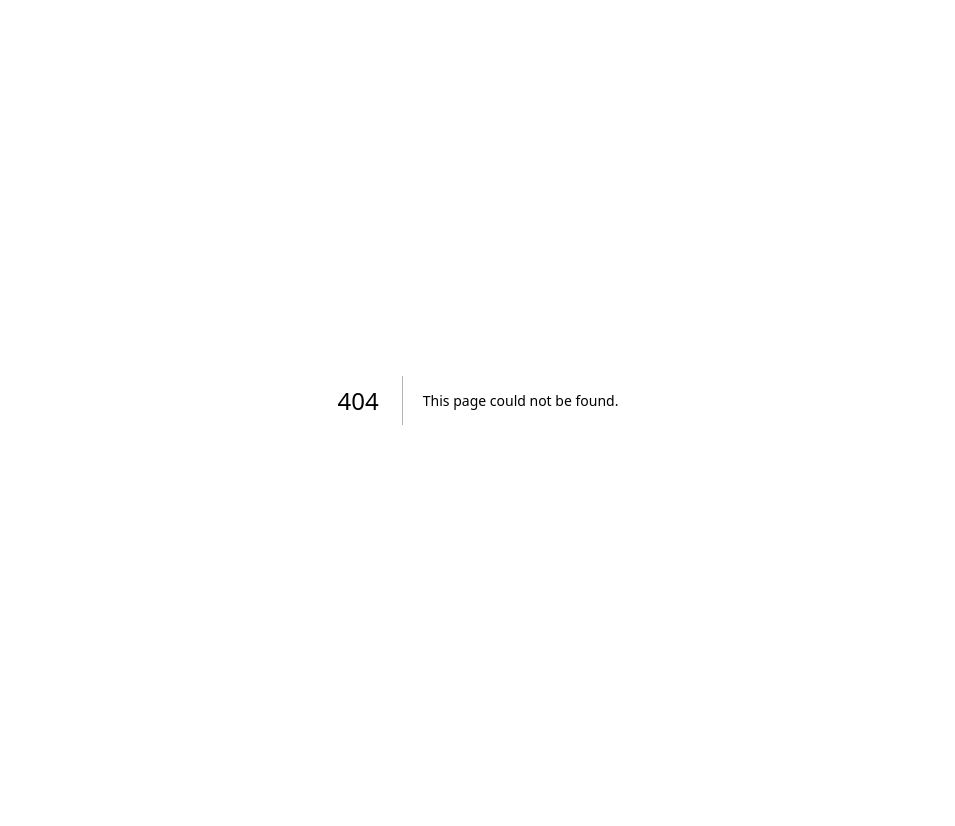
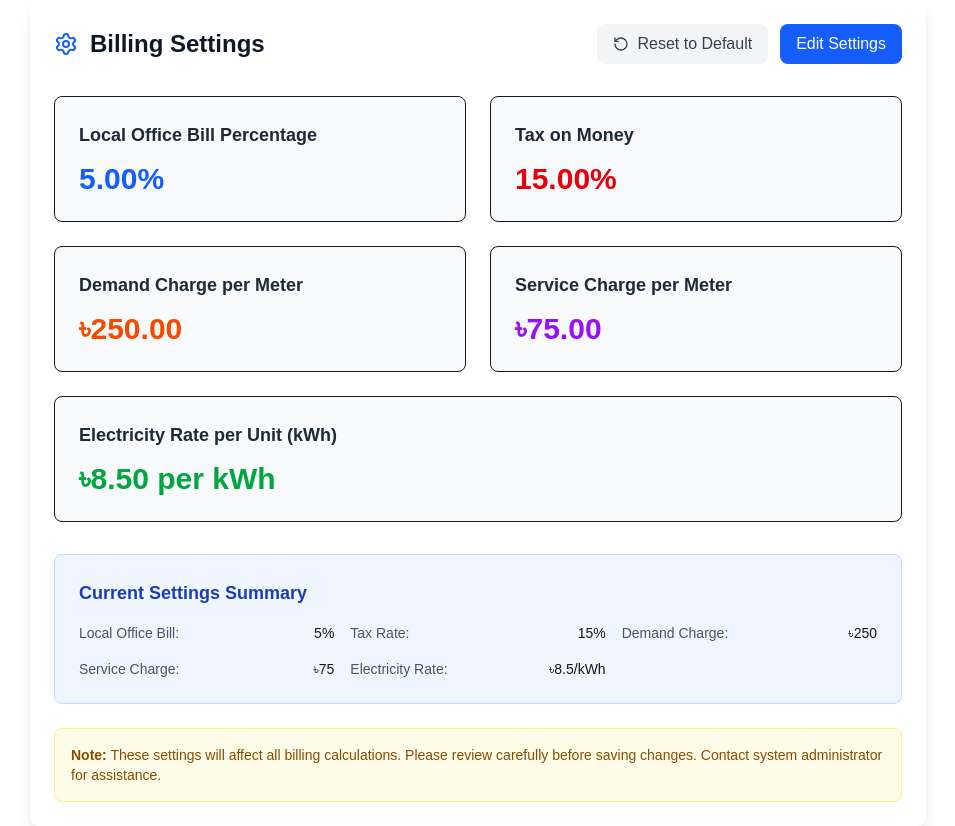
Before and after one commit to almamun0101/FactoryBill, a Next.js app: page /setting in a window 1280 px wide. Before the commit this address had no page. Shown: the whole page, without its empty margins (162-1117 px from the left). Before the commit the page ends 800 px from the top, so only its background shows below. Built offline with nearby package versions, Linux system fonts and the light colour scheme.

Commit message:
setting added

```diff
--- a/src/app/component/Electricity.jsx
+++ b/src/app/component/Electricity.jsx
@@ -8,7 +8,7 @@ const Electricity = () => {
   ];
   return (
     <div className="flex justify-center items-center px-4">
-      <div className="w-full max-w-2xl bg-white text-black rounded-2xl shadow-md p-6">
+      <div className="w-full max-w-5xl bg-white text-black rounded-2xl shadow-md p-6">
         {/* Header */}
         <h2 className="text-2xl font-bold text-center pb-6 ">
           Electricity Month : <span className="text-green-600">50,000</span>
--- a/src/app/component/Home.jsx
+++ b/src/app/component/Home.jsx
@@ -8,9 +8,12 @@ const Home = () => {
   return (
     <div>
         <Navbar/>
+        <div className="max-w-5xl mx-auto">
         <Machines/>
         <Electricity/>
         <FloatingAddButton/>
+
+        </div>
     </div>
   )
 }
--- a/src/app/component/Navbar.jsx
+++ b/src/app/component/Navbar.jsx
@@ -1,14 +1,24 @@
-import React from 'react'
+"use client";
+import React from "react";
+import { useRouter } from "next/navigation"; // ✅ Next.js App Router
+import { Plus } from "lucide-react";
 
 const Navbar = () => {
+    const router = useRouter();
+
   return (
-    <div className='w-full bg-green-600  text-center '>
-        <h1 className='text-2xl p-2'>Factory Electricity </h1>
+    <div className="w-full bg-green-600  text-center ">
+      <div className="max-w-5xl mx-auto flex justify-between px-10">
+        <h1 className="text-2xl p-2">Factory Electricity </h1>
+        <button
+          onClick={() => router.push("/setting")}
+          className="text-white p-4 rounded-full shadow-xl transition"
+        >
+          Setting
+        </button>
+      </div>
+    </div>
+  );
+};
 
-
-
-    </div>
-  )
-}
-
-export default Navbar
+export default Navbar;
--- a/src/app/page.jsx
+++ b/src/app/page.jsx
@@ -3,7 +3,7 @@ import Home from './component/Home'
 
 const page = () => {
   return (
-    <div>
+    <div className=''>
       <Home/>
     </div>
   )
--- /dev/null
+++ b/src/app/setting/page.jsx
@@ -0,0 +1,229 @@
+"use client"
+import { useState } from "react";
+import { RotateCcw, Settings, Save } from "lucide-react";
+
+export default function BillingSettings() {
+  const defaultSettings = {
+    localOfficeBillPercentage: 5.0,
+    taxOnMoney: 15.0,
+    demandChargePerMeter: 250.0,
+    serviceChargePerMeter: 75.0,
+    electricityRatePerUnit: 8.50,
+  };
+
+  const [settings, setSettings] = useState(defaultSettings);
+  const [isEditing, setIsEditing] = useState(false);
+
+  const handleInputChange = (field, value) => {
+    setSettings(prev => ({
+      ...prev,
+      [field]: parseFloat(value) || 0
+    }));
+  };
+
+  const handleSave = () => {
+    setIsEditing(false);
+    // Here you would typically save to your backend/database
+    console.log("Settings saved:", settings);
+  };
+
+  const handleReset = () => {
+    setSettings(defaultSettings);
+  };
+
+  const handleCancel = () => {
+    setIsEditing(false);
+    // Reset to previous values if needed
+  };
+
+  return (
+    <div className="max-w-4xl mx-auto p-6 bg-white rounded-lg shadow-lg">
+      {/* Header */}
+      <div className="flex items-center justify-between mb-8">
+        <div className="flex items-center gap-3">
+          <Settings className="h-6 w-6 text-blue-600" />
+          <h1 className="text-2xl font-bold text-gray-900">Billing Settings</h1>
+        </div>
+        <div className="flex gap-3">
+          <button
+            onClick={handleReset}
+            className="flex items-center gap-2 px-4 py-2 bg-gray-100 text-gray-700 rounded-lg hover:bg-gray-200 transition-colors"
+          >
+            <RotateCcw className="h-4 w-4" />
+            Reset to Default
+          </button>
+          {!isEditing ? (
+            <button
+              onClick={() => setIsEditing(true)}
+              className="px-4 py-2 bg-blue-600 text-white rounded-lg hover:bg-blue-700 transition-colors"
+            >
+              Edit Settings
+            </button>
+          ) : (
+            <div className="flex gap-2">
+              <button
+                onClick={handleCancel}
+                className="px-4 py-2 bg-gray-200 text-gray-700 rounded-lg hover:bg-gray-300 transition-colors"
+              >
+                Cancel
+              </button>
+              <button
+                onClick={handleSave}
+                className="flex items-center gap-2 px-4 py-2 bg-green-600 text-white rounded-lg hover:bg-green-700 transition-colors"
+              >
+                <Save className="h-4 w-4" />
+                Save Changes
+              </button>
+            </div>
+          )}
+        </div>
+      </div>
+
+      {/* Settings Display/Edit Form */}
+      <div className="grid grid-cols-1 md:grid-cols-2 gap-6">
+
+        {/* Local Office Bill Percentage */}
+        <div className="bg-gray-50 p-6 rounded-lg border">
+          <h3 className="text-lg font-semibold text-gray-800 mb-3">Local Office Bill Percentage</h3>
+          {!isEditing ? (
+            <div className="text-3xl font-bold text-blue-600">
+              {settings.localOfficeBillPercentage.toFixed(2)}%
+            </div>
+          ) : (
+            <div>
+              <input
+                type="number"
+                step="0.1"
+                value={settings.localOfficeBillPercentage}
+                onChange={(e) => handleInputChange('localOfficeBillPercentage', e.target.value)}
+                className="w-full px-4 py-2 border border-gray-300 rounded-lg focus:ring-2 focus:ring-blue-500 focus:border-transparent"
+              />
+              <p className="text-sm text-gray-500 mt-1">Percentage applied to local office bills</p>
+            </div>
+          )}
+        </div>
+
+        {/* Tax on Money */}
+        <div className="bg-gray-50 p-6 rounded-lg border">
+          <h3 className="text-lg font-semibold text-gray-800 mb-3">Tax on Money</h3>
+          {!isEditing ? (
+            <div className="text-3xl font-bold text-red-600">
+              {settings.taxOnMoney.toFixed(2)}%
+            </div>
+          ) : (
+            <div>
+              <input
+                type="number"
+                step="0.1"
+                value={settings.taxOnMoney}
+                onChange={(e) => handleInputChange('taxOnMoney', e.target.value)}
+                className="w-full px-4 py-2 border border-gray-300 rounded-lg focus:ring-2 focus:ring-blue-500 focus:border-transparent"
+              />
+              <p className="text-sm text-gray-500 mt-1">Tax percentage on monetary transactions</p>
+            </div>
+          )}
+        </div>
+
+        {/* Demand Charge per Meter */}
+        <div className="bg-gray-50 p-6 rounded-lg border">
+          <h3 className="text-lg font-semibold text-gray-800 mb-3">Demand Charge per Meter</h3>
+          {!isEditing ? (
+            <div className="text-3xl font-bold text-orange-600">
+              ৳{settings.demandChargePerMeter.toFixed(2)}
+            </div>
+          ) : (
+            <div>
+              <input
+                type="number"
+                step="0.01"
+                value={settings.demandChargePerMeter}
+                onChange={(e) => handleInputChange('demandChargePerMeter', e.target.value)}
+                className="w-full px-4 py-2 border border-gray-300 rounded-lg focus:ring-2 focus:ring-blue-500 focus:border-transparent"
+              />
+              <p className="text-sm text-gray-500 mt-1">Fixed demand charge per electricity meter</p>
+            </div>
+          )}
+        </div>
+
+        {/* Service Charge per Meter */}
+        <div className="bg-gray-50 p-6 rounded-lg border">
+          <h3 className="text-lg font-semibold text-gray-800 mb-3">Service Charge per Meter</h3>
+          {!isEditing ? (
+            <div className="text-3xl font-bold text-purple-600">
+              ৳{settings.serviceChargePerMeter.toFixed(2)}
+            </div>
+          ) : (
+            <div>
+              <input
+                type="number"
+                step="0.01"
+                value={settings.serviceChargePerMeter}
+                onChange={(e) => handleInputChange('serviceChargePerMeter', e.target.value)}
+                className="w-full px-4 py-2 border border-gray-300 rounded-lg focus:ring-2 focus:ring-blue-500 focus:border-transparent"
+              />
+              <p className="text-sm text-gray-500 mt-1">Monthly service charge per electricity meter</p>
+            </div>
+          )}
+        </div>
+
+        {/* Electricity Rate per Unit */}
+        <div className="bg-gray-50 p-6 rounded-lg border md:col-span-2">
+          <h3 className="text-lg font-semibold text-gray-800 mb-3">Electricity Rate per Unit (kWh)</h3>
+          {!isEditing ? (
+            <div className="text-3xl font-bold text-green-600">
+              ৳{settings.electricityRatePerUnit.toFixed(2)} per kWh
+            </div>
+          ) : (
+            <div>
+              <input
+                type="number"
+                step="0.01"
+                value={settings.electricityRatePerUnit}
+                onChange={(e) => handleInputChange('electricityRatePerUnit', e.target.value)}
+                className="w-full px-4 py-2 border border-gray-300 rounded-lg focus:ring-2 focus:ring-blue-500 focus:border-transparent"
+              />
+              <p className="text-sm text-gray-500 mt-1">Rate charged per kilowatt-hour of electricity consumed</p>
+            </div>
+          )}
+        </div>
+      </div>
+
+      {/* Current Settings Summary */}
+      {!isEditing && (
+        <div className="mt-8 p-6 bg-blue-50 rounded-lg border border-blue-200">
+          <h3 className="text-lg font-semibold text-blue-800 mb-4">Current Settings Summary</h3>
+          <div className="grid grid-cols-1 sm:grid-cols-2 lg:grid-cols-3 gap-4 text-sm">
+            <div className="flex justify-between">
+              <span className="text-gray-600">Local Office Bill:</span>
+              <span className="font-medium">{settings.localOfficeBillPercentage}%</span>
+            </div>
+            <div className="flex justify-between">
+              <span className="text-gray-600">Tax Rate:</span>
+              <span className="font-medium">{settings.taxOnMoney}%</span>
+            </div>
+            <div className="flex justify-between">
+              <span className="text-gray-600">Demand Charge:</span>
+              <span className="font-medium">৳{settings.demandChargePerMeter}</span>
+            </div>
+            <div className="flex justify-between">
+              <span className="text-gray-600">Service Charge:</span>
+              <span className="font-medium">৳{settings.serviceChargePerMeter}</span>
+            </div>
+            <div className="flex justify-between">
+              <span className="text-gray-600">Electricity Rate:</span>
+              <span className="font-medium">৳{settings.electricityRatePerUnit}/kWh</span>
+            </div>
+          </div>
+        </div>
+      )}
+
+      {/* Footer Information */}
+      <div className="mt-6 p-4 bg-yellow-50 rounded-lg border border-yellow-200">
+        <p className="text-sm text-yellow-800">
+          <strong>Note:</strong> These settings will affect all billing calculations.
+          Please review carefully before saving changes. Contact system administrator for assistance.
+        </p>
+      </div>
+    </div>
+  );
+}
```
